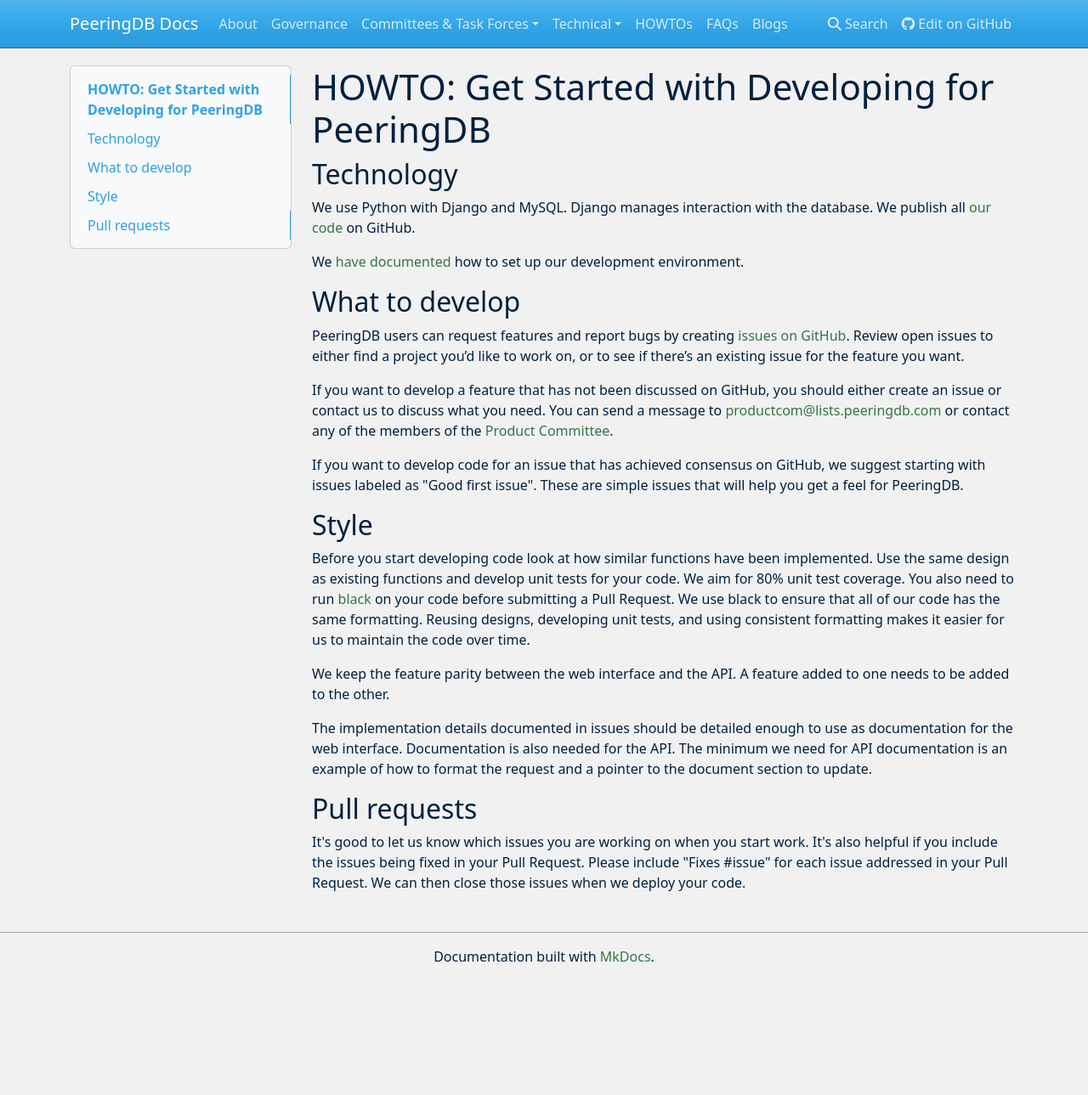
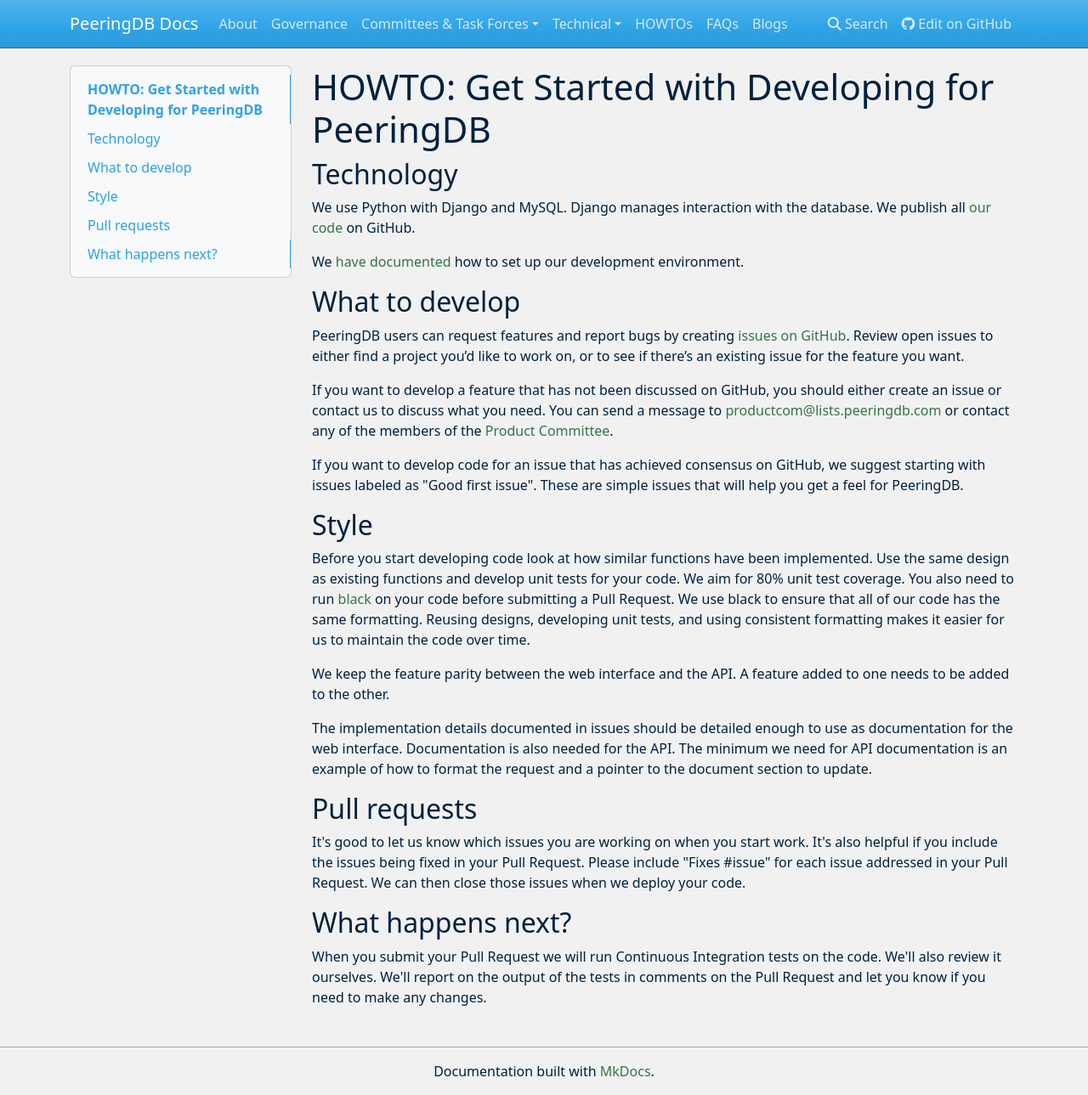
Before and after one commit to peeringdb/docs, an MkDocs documentation site: the page built from docs/howto/get-started-developing.md, in a window 1280 px wide and 1289 px high. Shown: the whole window at 85% size. Built offline with MkDocs 1.6.1, drawn with Linux system fonts in a browser that asks for light colours; nearby versions of some CDN libraries.

Commit message:
Update get-started-developing.md
Added section on what happens after contributors make a PR

```diff
--- a/docs/howto/get-started-developing.md
+++ b/docs/howto/get-started-developing.md
@@ -25,3 +25,7 @@
 ## Pull requests
 
 It's good to let us know which issues you are working on when you start work. It's also helpful if you include the issues being fixed in your Pull Request. Please include "Fixes #issue" for each issue addressed in your Pull Request. We can then close those issues when we deploy your code.
+
+## What happens next?
+
+When you submit your Pull Request we will run Continuous Integration tests on the code. We'll also review it ourselves. We'll report on the output of the tests in comments on the Pull Request and let you know if you need to make any changes.
```
